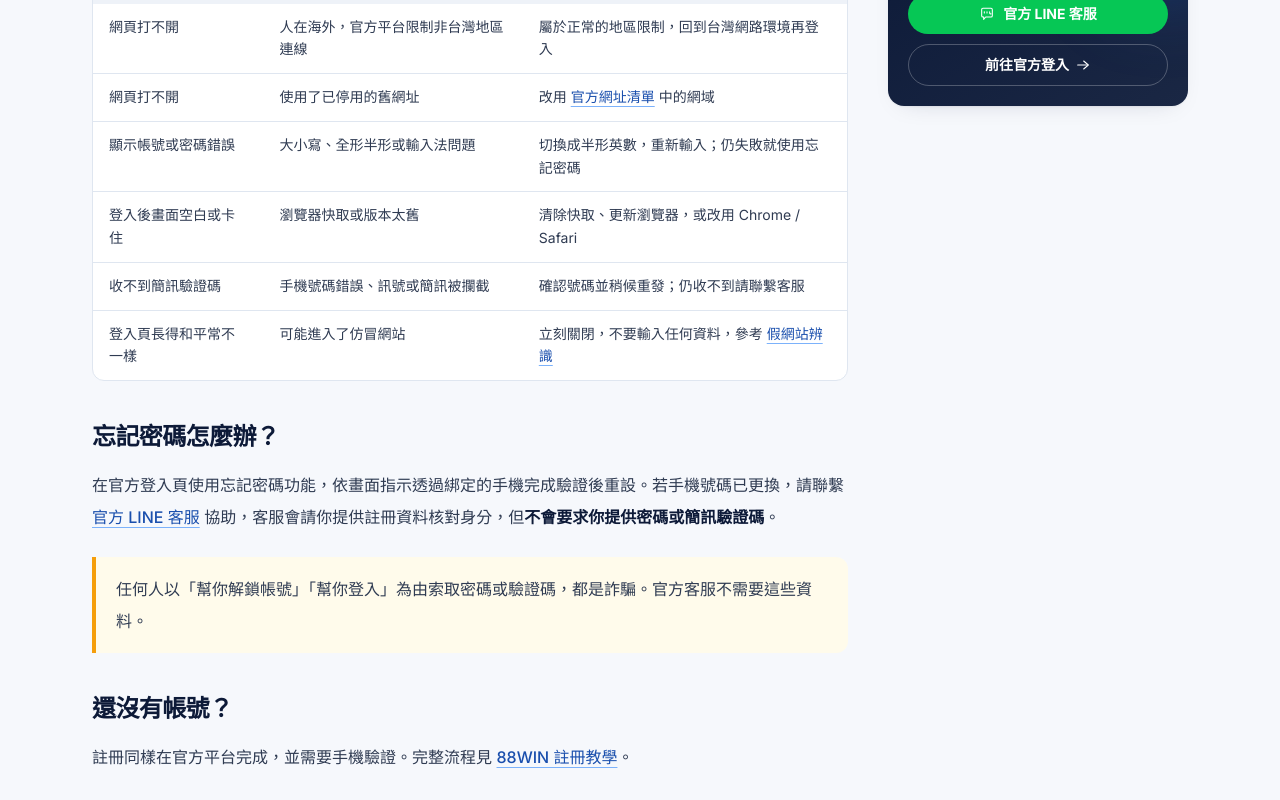
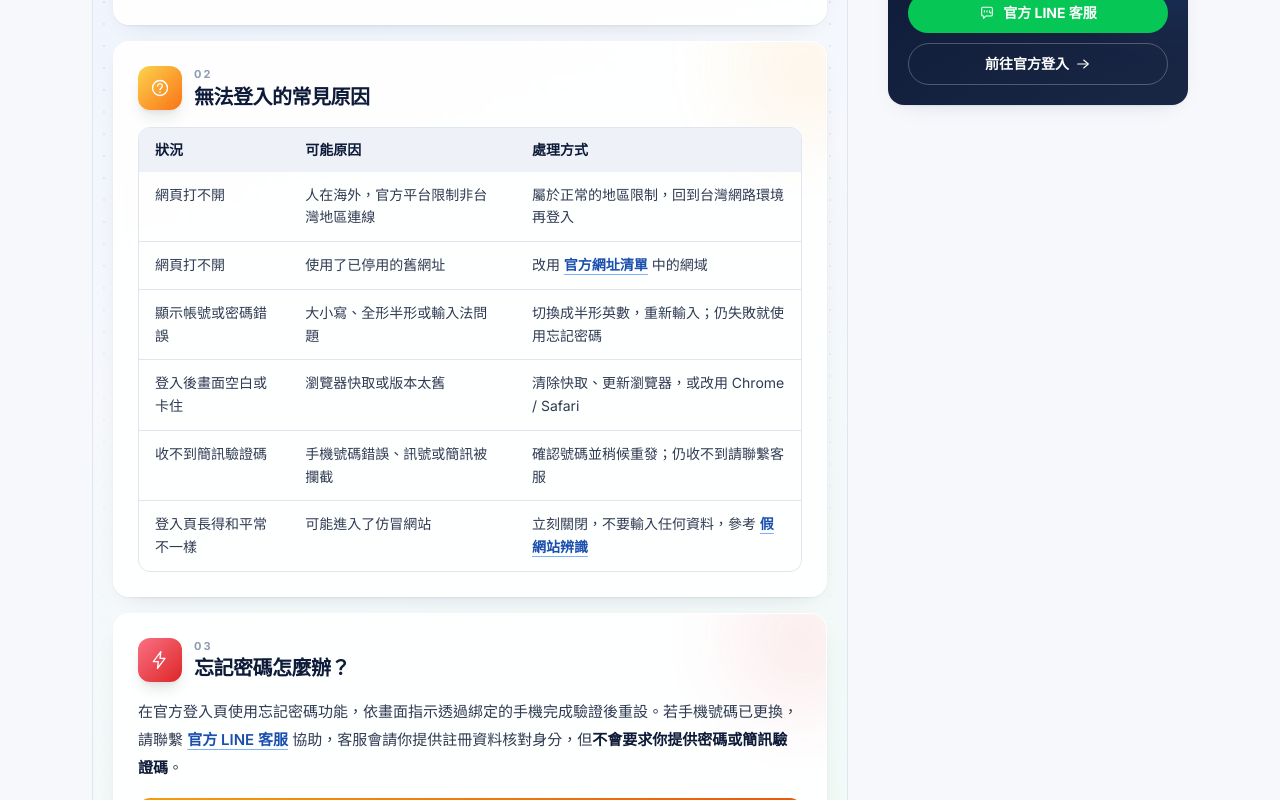
Before and after one commit to Vertexstack-Code/88win6.tw, a Next.js app: page /login in a window 1280 px wide. Shown: the part 1220-2020 px from the top of the page. Built offline with nearby package versions, Linux system fonts and the light colour scheme.

Commit message:
Update the design of two pages

```diff
--- a/app/fake-sites/page.tsx
+++ b/app/fake-sites/page.tsx
@@ -6,5 +6,5 @@ import { OfficialDomains } from "@/components/shared/OfficialDomains";
 export const metadata = infoPageMetadata("/fake-sites");
 
 export default function Page() {
-  return <InfoPageView page={getPage("/fake-sites")} lead={<OfficialDomains showNonOfficial />} />;
+  return <InfoPageView page={getPage("/fake-sites")} lead={<OfficialDomains showNonOfficial />} animatedHeader visualBody />;
 }
--- a/app/login/page.tsx
+++ b/app/login/page.tsx
@@ -5,5 +5,5 @@ import { InfoPageView } from "@/components/shared/InfoPageView";
 export const metadata = infoPageMetadata("/login");
 
 export default function Page() {
-  return <InfoPageView page={getPage("/login")} />;
+  return <InfoPageView page={getPage("/login")} animatedHeader visualBody />;
 }
--- a/components/shared/VisualContent.tsx
+++ b/components/shared/VisualContent.tsx
@@ -30,6 +30,12 @@ function toSections(blocks: ContentBlock[]): Section[] {
 // Icon + gradient per section, picked from the heading's wording so the same
 // renderer suits every page; falls back to a rotating set.
 const THEMES: { match: RegExp; icon: IconName; tone: string }[] = [
+  { match: /輸入資料|怎麼辦/, icon: "bolt", tone: "from-rose-400 to-red-600" },
+  { match: /回報|檢舉/, icon: "chat", tone: "from-teal-300 to-cyan-600" },
+  { match: /密碼/, icon: "lock", tone: "from-violet-400 to-indigo-600" },
+  { match: /帳號|註冊/, icon: "user", tone: "from-sky-400 to-brand-600" },
+  { match: /原因|問題/, icon: "help", tone: "from-amber-300 to-orange-500" },
+  { match: /特徵|仿冒|可疑|觀察/, icon: "alertTriangle", tone: "from-rose-400 to-red-600" },
   { match: /清單|使用|步驟|教學/, icon: "check", tone: "from-emerald-400 to-emerald-600" },
   { match: /更換|網址|新/, icon: "globe", tone: "from-sky-400 to-brand-600" },
   { match: /台灣|地區|海外/, icon: "shield", tone: "from-violet-400 to-indigo-600" },
@@ -129,13 +135,35 @@ function Block({ block }: { block: ContentBlock }) {
   }
 }
 
+/**
+ * Plain-text sections pair up two per row; anything else spans the row. A
+ * plain-text section left without a partner (the last of an odd run) spans
+ * too, so the grid never shows a half-empty row.
+ */
+function spanFlags(sections: Section[]): boolean[] {
+  const wide = sections.map((section) => section.blocks.some((block) => block.type !== "paragraph"));
+  const flags = [...wide];
+  let run = 0;
+  sections.forEach((_, index) => {
+    if (wide[index]) {
+      run = 0;
+      return;
+    }
+    run += 1;
+    const runEnds = index === sections.length - 1 || wide[index + 1];
+    if (runEnds && run % 2 === 1) flags[index] = true;
+  });
+  return flags;
+}
+
 export function VisualContent({ blocks }: { blocks: ContentBlock[] }) {
   const sections = toSections(blocks);
+  const spans = spanFlags(sections);
 
   return (
     <div className="grid gap-4 md:grid-cols-2">
       {sections.map((section, index) => {
-        const wide = section.blocks.some((block) => block.type !== "paragraph");
+        const wide = spans[index];
         const theme = themeFor(section.heading, index);
         return (
           <section
```
